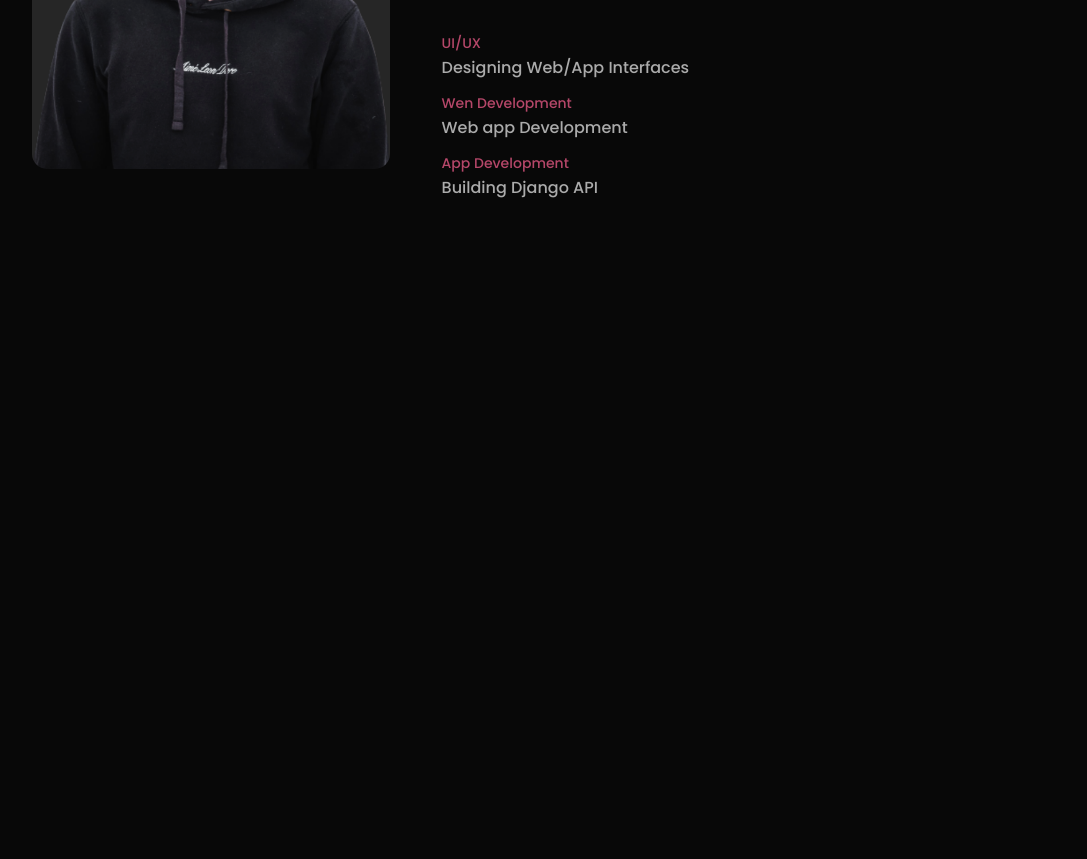
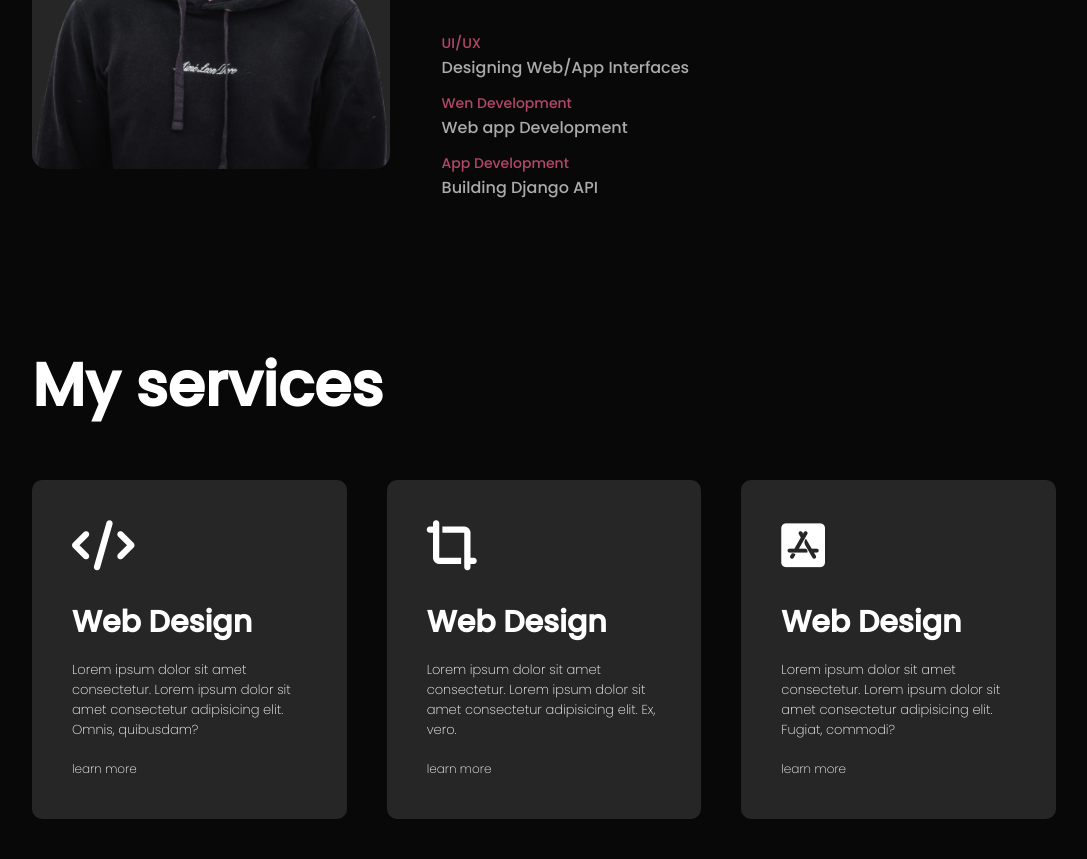
Before and after one commit to netoxdw/portafolioNeto, a plain HTML site: page index.html in a window 1280 px wide. Shown: the part 1187-2046 px from the top of the page, without its empty margins (96-1183 px from the left). Before the commit the page ends 1487 px from the top, so only its background shows below. Drawn offline with Linux system fonts and the light colour scheme.

Commit message:
create service section

```diff
--- a/index.html
+++ b/index.html
@@ -9,6 +9,7 @@
     <link href="https://fonts.googleapis.com/css2?family=Poppins:ital,wght@0,200;0,500;1,100;1,300&display=swap"
         rel="stylesheet">
     <link rel="stylesheet" href="./style.css">
+    <script src="https://kit.fontawesome.com/ff3cb8b610.js" crossorigin="anonymous"></script>
     <title>Neto Porfolio</title>
 </head>
 
@@ -80,7 +81,36 @@
         </div>
     </section>
 
+    <!-- Services -->
+    <section id="services">
+        <div class="container">
+            <h1 class="sub-title">My services</h1>
+            <div class="services-list">
+                <div>
+                    <i class="fa-solid fa-code"></i>
+                    <h2>Web Design</h2>
+                    <p>Lorem ipsum dolor sit amet consectetur. Lorem ipsum dolor sit amet consectetur adipisicing elit.
+                        Omnis, quibusdam?</p>
+                    <a href="#">learn more</a>
+                </div>
+                <div>
+                    <i class="fa-solid fa-crop-simple"></i>
+                    <h2>Web Design</h2>
+                    <p>Lorem ipsum dolor sit amet consectetur. Lorem ipsum dolor sit amet consectetur adipisicing elit.
+                        Ex, vero.</p>
+                    <a href="#">learn more</a>
+                </div>
+                <div>
+                    <i class="fa-brands fa-app-store-ios"></i>
+                    <h2>Web Design</h2>
+                    <p>Lorem ipsum dolor sit amet consectetur. Lorem ipsum dolor sit amet consectetur adipisicing elit.
+                        Fugiat, commodi?</p>
+                    <a href="#">learn more</a>
+                </div>
 
+            </div>
+        </div>
+    </section>
 
     <script src="./app.js">
     </script>
--- a/style.css
+++ b/style.css
@@ -145,3 +145,44 @@ nav ul li a:hover::after{
     display: block;
 
 }
+
+
+/* Services */
+#services{
+    padding: 30px 0;
+}
+
+.services-list{
+    display: grid;
+    grid-template-columns: repeat(auto-fit, minmax(250px, 1fr));
+    grid-gap: 40px;
+    margin-top: 50px;
+}
+.services-list div{
+    background-color: #262626;
+    padding: 40px;
+    font-size: 13px;
+    font-weight: 300;
+    border-radius: 10px;
+    transition: background 0.5s, transform 0.5s;
+}
+.services-list div i{
+    font-size: 50px;
+    margin-bottom: 30px;
+}
+.services-list div h2{
+    font-size: 30px;
+    font-weight: 50px;
+    margin-bottom: 15px;
+}
+.services-list div a{
+    text-decoration: none;
+    color: white;
+    font-size: 12px;
+    margin-top: 20px;
+    display: inline-block;
+}
+.services-list div:hover{
+    background-color: #ff004f;
+    transform: translateY(-10px);
+}
```
